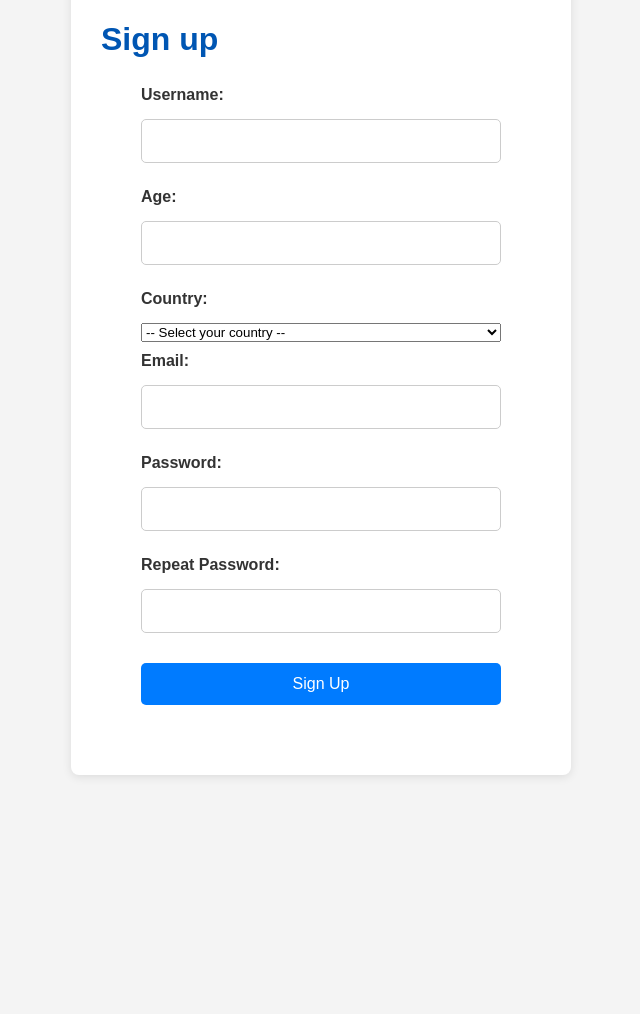
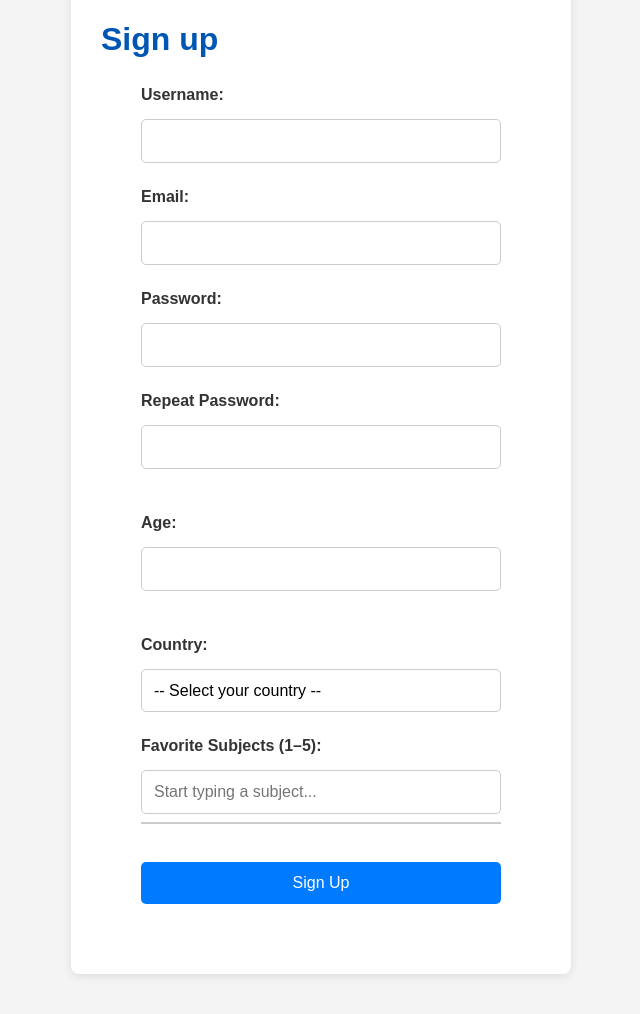
Before and after one commit to simon-bouchard/Book_Recommendation_UI_with_FastAPI, a FastAPI app: page /login in a window 1280 px wide. Shown: the part 459-1473 px from the top of the page, without its empty margins (319-959 px from the left). Before the commit the page ends 1236 px from the top, so only its background shows below. Run offline with FastAPI, Linux system fonts and the light colour scheme; parts of the project's set-up code (start-up, migrations or seed data) failed here and were passed over.

Commit message:
refactor subjects pill + suggestion and add subject selection on signup and format country field

```diff
--- a/static/css/styles.css
+++ b/static/css/styles.css
@@ -88,6 +88,17 @@ form input {
     border-radius: 5px;
     font-size: 1rem;
     margin-bottom: 15px; /* Larger bottom margin to separate from the next element */
+}
+
+form select {
+    width: 100%;
+    padding: 12px;
+    border: 1px solid #ccc;
+    border-radius: 5px;
+    font-size: 1rem;
+    margin-bottom: 15px;
+    background-color: white;
+    appearance: none;
 }
 
 /* Buttons */
@@ -255,6 +266,75 @@ button:hover {
     text-decoration: none;
 }
 
+/* Error messages */
+.form-error {
+    color: red;
+    font-size: 0.85rem;
+    margin-bottom: 10px;
+}
+
+/* Subject input suggestions + pills (interactive) */
+#subject-input-container {
+    position: relative;
+    width: 100%;
+}
+
+#subject-input {
+    width: 100%;
+    padding: 12px;
+    border: 1px solid #ccc;
+    border-radius: 5px;
+    font-size: 1rem;
+    margin-bottom: 8px;
+}
+
+.suggestions-box {
+    position: absolute;
+    top: 100%;
+    left: 0;
+    right: 0;
+    background: white;
+    border: 1px solid #ccc;
+    max-height: 150px;
+    overflow-y: auto;
+    z-index: 10;
+}
+
+.suggestion {
+    padding: 10px;
+    cursor: pointer;
+}
+
+.suggestion:hover {
+    background-color: #f0f0f0;
+}
+
+/* Pills for selection (signup/search) */
+.pill-container {
+    display: flex;
+    flex-wrap: wrap;
+    gap: 8px;
+    margin-bottom: 15px;
+}
+
+.pill {
+    background: #007bff;
+    color: white;
+    padding: 5px 10px;
+    border-radius: 20px;
+    font-size: 0.85rem;
+    display: inline-flex;
+    align-items: center;
+}
+
+.pill-remove {
+    margin-left: 8px;
+    cursor: pointer;
+    font-weight: bold;
+    font-size: 1rem;
+    user-select: none;
+}
+
 /* Centering Recommendations and Ratings */
 .recommendation-section, .rating-section {
     max-width: 600px;
--- /dev/null
+++ b/templates/js/subject_picker.js
@@ -0,0 +1,65 @@
+export function initSubjectPicker({
+    inputId,
+    suggestionsBoxId,
+    pillsContainerId,
+    hiddenInputId,
+    maxSubjects = 5
+}) {
+    const input = document.getElementById(inputId);
+    const suggestionsBox = document.getElementById(suggestionsBoxId);
+    const pillsContainer = document.getElementById(pillsContainerId);
+    const hiddenInput = document.getElementById(hiddenInputId);
+
+    let selectedSubjects = [];
+
+    async function fetchSubjects(query = "") {
+        const res = await fetch(`/subjects/suggestions?q=${encodeURIComponent(query)}`);
+        const data = await res.json();
+        return data.subjects;
+    }
+
+    input.addEventListener("input", async function () {
+        const query = this.value.trim();
+        suggestionsBox.innerHTML = "";
+
+        if (selectedSubjects.length >= maxSubjects) return;
+
+        const subjects = await fetchSubjects(query);
+        subjects.forEach(subject => {
+            if (!selectedSubjects.includes(subject)) {
+                const item = document.createElement("div");
+                item.classList.add("suggestion");
+                item.textContent = subject;
+                item.onclick = () => addSubject(subject);
+                suggestionsBox.appendChild(item);
+            }
+        });
+    });
+
+    function addSubject(subject) {
+        if (selectedSubjects.length >= maxSubjects || selectedSubjects.includes(subject)) return;
+
+        selectedSubjects.push(subject);
+        updateHiddenField();
+
+        const pill = document.createElement("div");
+        pill.classList.add("pill");
+        pill.textContent = subject;
+
+        const x = document.createElement("span");
+        x.textContent = "×";
+        x.classList.add("pill-remove");
+        x.onclick = () => {
+            selectedSubjects = selectedSubjects.filter(s => s !== subject);
+            pill.remove();
+            updateHiddenField();
+        };
+
+        pill.appendChild(x);
+        pillsContainer.appendChild(pill);
+    }
+
+    function updateHiddenField() {
+        hiddenInput.value = selectedSubjects.join(",");
+    }
+}
--- a/templates/login.html
+++ b/templates/login.html
@@ -5,10 +5,12 @@
     <meta name="viewport" content="width=device-width, initial-scale=1.0">
     <title>Login | Book Recommendation</title>
     <link rel="stylesheet" href="{{ url_for('static', path='css/styles.css') }}">
+    <link rel="stylesheet" href="{{ url_for('static', path='css/signup_extras.css') }}">
 </head>
 <body>
     <div class="login-container">
         <h1>Book Recommendation</h1>
+
         <h2>Log in</h2>
         <form id="login" method="post" action="/auth/login">
             <input type="text" name="username" placeholder="Username" required>
@@ -17,12 +19,23 @@
         </form>
 
         <h2>Sign up</h2>
-        <form id="signup" method="post" action="/auth/signup">
+        <form id="signup" method="post" action="/auth/signup" onsubmit="return validateSignupForm()">
             <label for="username">Username:</label>
-            <input type="text" id="username" name="username" required>
+            <input type="text" name="username" required>
+
+            <label for="email">Email:</label>
+            <input type="email" name="email" required>
+
+            <label for="password">Password:</label>
+            <input type="password" name="password" id="password" required>
+
+            <label for="repeat_password">Repeat Password:</label>
+            <input type="password" name="repeat_password" id="repeat_password" required>
+            <div id="password-error" class="form-error"></div>
 
             <label for="age">Age:</label>
-            <input type="text" id="age" name="age" required>
+            <input type="number" name="age" id="age" min="5" required>
+            <div id="age-error" class="form-error"></div>
 
             <label for="country">Country:</label>
             <select name="country" required>
@@ -32,17 +45,58 @@
                 {% endfor %}
             </select>
 
-            <label for="email">Email:</label>
-            <input type="email" id="email" name="email" required>
-
-            <label for="password">Password:</label>
-            <input type="password" id="password" name="password" required>
-
-            <label for="repeat_password">Repeat Password:</label>
-            <input type="password" id="repeat_password" name="repeat_password" required>
+            <label for="fav_subjects">Favorite Subjects (1–5):</label>
+            <div id="subject-input-container">
+                <input type="text" id="subject-input" placeholder="Start typing a subject..." autocomplete="off">
+                <div id="subject-suggestions" class="suggestions-box"></div>
+            </div>
+            <div id="subject-pills" class="pill-container"></div>
+            <input type="hidden" name="fav_subjects" id="fav_subjects-hidden">
 
             <button type="submit">Sign Up</button>
         </form>
     </div>
+
+    <script type="module">
+        import { initSubjectPicker } from "/static/js/subject_picker.js";
+
+        initSubjectPicker({
+            inputId: "subject-input",
+            suggestionsBoxId: "subject-suggestions",
+            pillsContainerId: "subject-pills",
+            hiddenInputId: "fav_subjects-hidden",
+            maxSubjects: 5
+        });
+    </script>
+
+    <script>
+        function validateSignupForm() {
+            let valid = true;
+
+            const pw = document.getElementById("password").value;
+            const repeat = document.getElementById("repeat_password").value;
+            const age = parseInt(document.getElementById("age").value);
+
+            document.getElementById("password-error").textContent = "";
+            document.getElementById("age-error").textContent = "";
+
+            if (pw !== repeat) {
+                document.getElementById("password-error").textContent = "Passwords do not match.";
+                valid = false;
+            }
+
+            if (isNaN(age) || age < 5) {
+                document.getElementById("age-error").textContent = "Please enter a valid age (5 or older).";
+                valid = false;
+            }
+
+            if (selectedSubjects.length < 1 || selectedSubjects.length > 5) {
+                alert("Please select between 1 and 5 favorite subjects.");
+                valid = false;
+            }
+
+            return valid;
+        }
+    </script>
 </body>
 </html>
```
Also changed, not shown: templates/search.html (+18 -19 lines).
